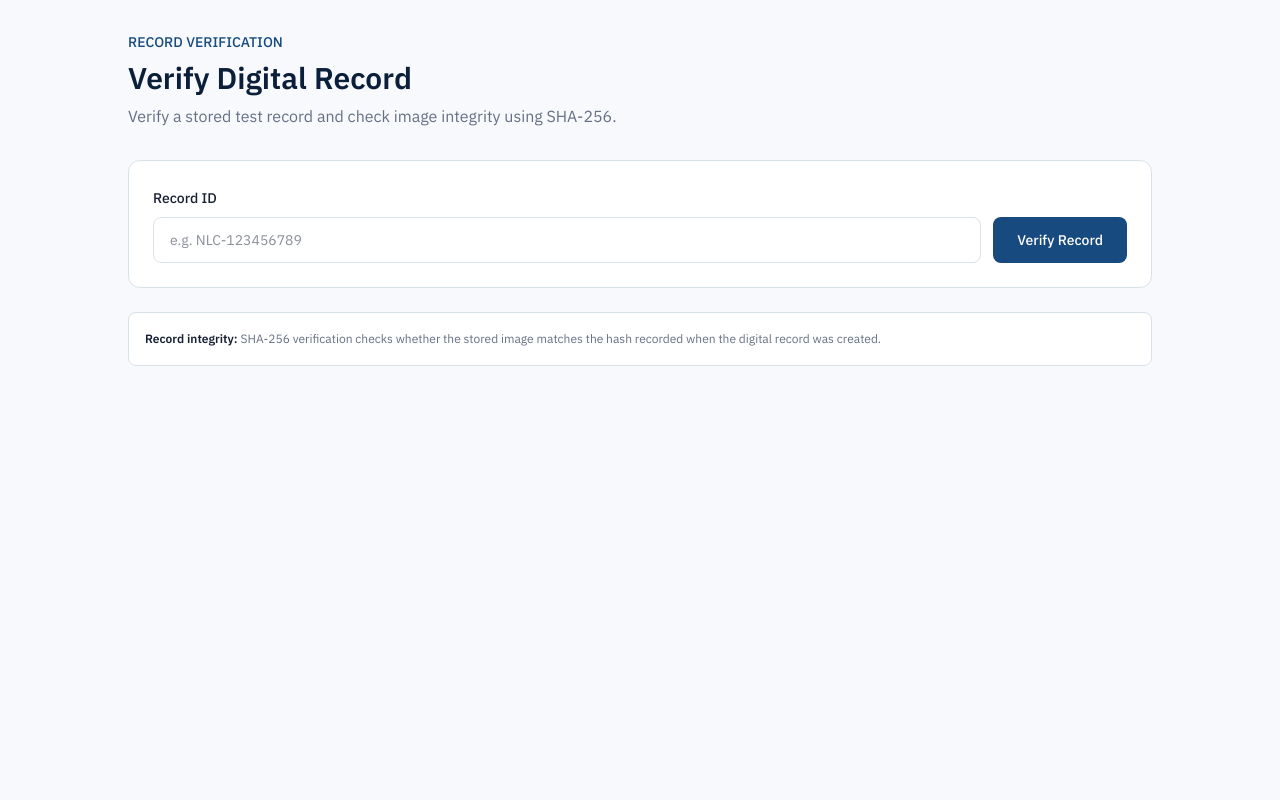
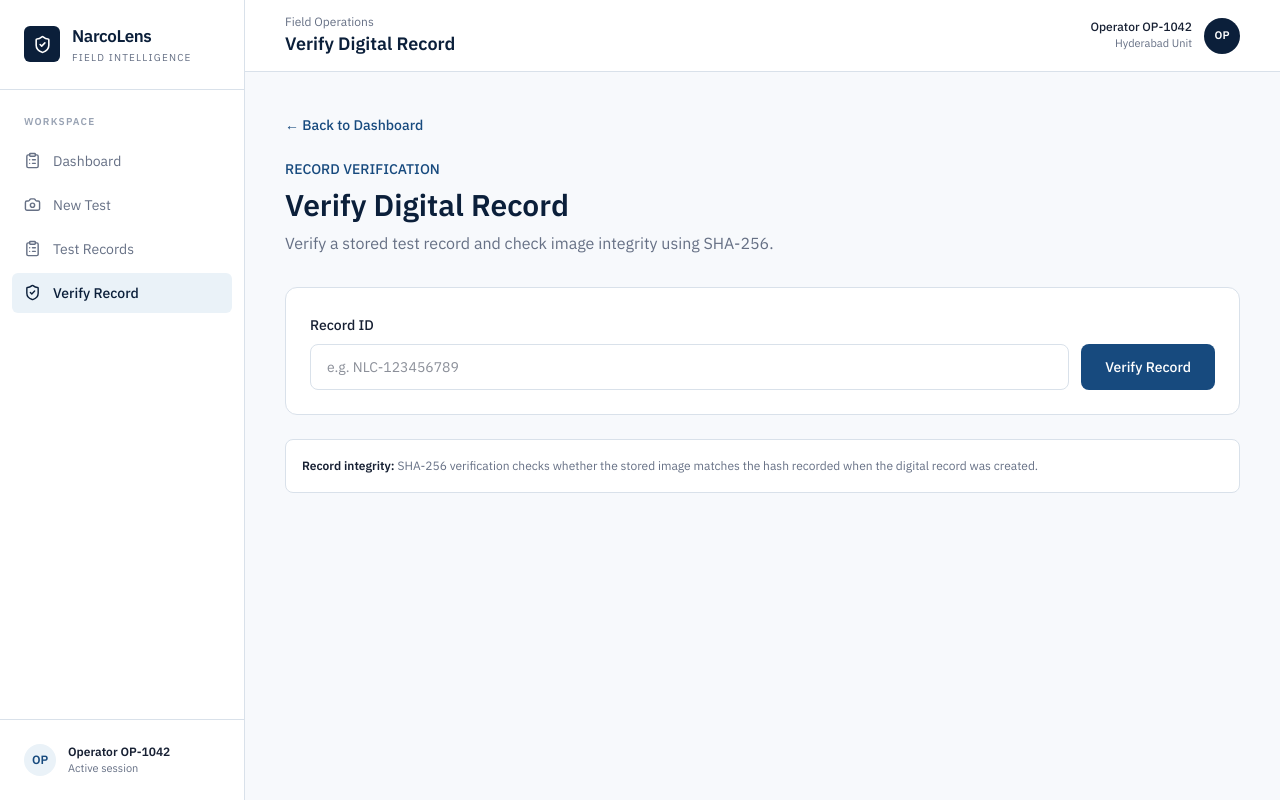
Before and after one commit to ahmadbhanvadiya-dot/narcolens, a Next.js app: page /verify in a window 1280 px wide. Built offline with nearby package versions, Linux system fonts and the light colour scheme; no server answers.

Commit message:
added sidebar to all

```diff
--- /dev/null
+++ b/app/components/AppShell.tsx
@@ -0,0 +1,190 @@
+"use client";
+
+import Link from "next/link";
+import { usePathname } from "next/navigation";
+import {
+  Camera,
+  ClipboardList,
+  ShieldCheck,
+} from "lucide-react";
+
+export default function AppShell({
+  children,
+  title,
+  section = "Field Operations",
+}: {
+  children: React.ReactNode;
+  title: string;
+  section?: string;
+}) {
+  const pathname = usePathname();
+
+  const navItems = [
+    {
+      href: "/",
+      label: "Dashboard",
+      icon: <ClipboardList size={17} />,
+    },
+    {
+      href: "/test",
+      label: "New Test",
+      icon: <Camera size={17} />,
+    },
+    {
+      href: "/test-records",
+      label: "Test Records",
+      icon: <ClipboardList size={17} />,
+    },
+    {
+      href: "/verify",
+      label: "Verify Record",
+      icon: <ShieldCheck size={17} />,
+    },
+  ];
+
+  return (
+    <main className="min-h-screen bg-[#F7F9FC] text-[#172033]">
+      <div className="flex min-h-screen">
+
+        {/* Sidebar */}
+        <aside className="hidden w-[245px] shrink-0 border-r border-[#D9E1EA] bg-white md:flex md:flex-col">
+
+          {/* Logo */}
+          <div className="border-b border-[#D9E1EA] px-6 py-6">
+            <div className="flex items-center gap-3">
+
+              <div className="flex h-9 w-9 items-center justify-center rounded-md bg-[#0B1F3A]">
+                <ShieldCheck
+                  size={19}
+                  className="text-white"
+                />
+              </div>
+
+              <div>
+                <h1 className="text-[17px] font-semibold tracking-tight text-[#0B1F3A]">
+                  NarcoLens
+                </h1>
+
+                <p className="text-[10px] uppercase tracking-[0.12em] text-[#667085]">
+                  Field Intelligence
+                </p>
+              </div>
+
+            </div>
+          </div>
+
+          {/* Navigation */}
+          <nav className="flex-1 px-3 py-6">
+
+            <p className="mb-3 px-3 text-[10px] font-semibold uppercase tracking-[0.12em] text-[#98A2B3]">
+              Workspace
+            </p>
+
+            {navItems.map((item) => {
+              const active =
+                item.href === "/"
+                  ? pathname === "/"
+                  : pathname.startsWith(item.href);
+
+              return (
+                <Link
+                  key={item.href}
+                  href={item.href}
+                  className={`mb-1 flex items-center gap-3 rounded-md px-3 py-2.5 text-sm transition ${
+                    active
+                      ? "bg-[#EAF2F8] font-medium text-[#0B1F3A]"
+                      : "text-[#667085] hover:bg-[#F3F6F9] hover:text-[#172033]"
+                  }`}
+                >
+                  {item.icon}
+                  {item.label}
+                </Link>
+              );
+            })}
+
+          </nav>
+
+          {/* Operator */}
+          <div className="border-t border-[#D9E1EA] p-4">
+
+            <div className="flex items-center gap-3 rounded-md px-2 py-2">
+
+              <div className="flex h-8 w-8 items-center justify-center rounded-full bg-[#EAF2F8] text-xs font-semibold text-[#174A7E]">
+                OP
+              </div>
+
+              <div>
+                <p className="text-xs font-semibold text-[#172033]">
+                  Operator OP-1042
+                </p>
+
+                <p className="text-[11px] text-[#667085]">
+                  Active session
+                </p>
+              </div>
+
+            </div>
+
+          </div>
+
+        </aside>
+
+        {/* Main */}
+        <section className="min-w-0 flex-1">
+
+          {/* Top bar */}
+          <header className="flex h-[72px] items-center justify-between border-b border-[#D9E1EA] bg-white px-6 md:px-10">
+
+            <div>
+              <p className="text-xs text-[#667085]">
+                {section}
+              </p>
+
+              <h2 className="text-lg font-semibold text-[#0B1F3A]">
+                {title}
+              </h2>
+            </div>
+
+            <div className="flex items-center gap-3">
+
+              <div className="hidden text-right sm:block">
+                <p className="text-xs font-medium">
+                  Operator OP-1042
+                </p>
+
+                <p className="text-[11px] text-[#667085]">
+                  Hyderabad Unit
+                </p>
+              </div>
+
+              <div className="flex h-9 w-9 items-center justify-center rounded-full bg-[#0B1F3A] text-[11px] font-semibold text-white">
+                OP
+              </div>
+
+            </div>
+
+          </header>
+
+          {/* Page */}
+          <div className="p-6 md:p-10">
+
+            {/* Back */}
+            {pathname !== "/" && (
+              <Link
+                href="/"
+                className="mb-6 inline-flex items-center gap-2 text-sm font-medium text-[#174A7E] hover:underline"
+              >
+                ← Back to Dashboard
+              </Link>
+            )}
+
+            {children}
+
+          </div>
+
+        </section>
+
+      </div>
+    </main>
+  );
+}
--- a/app/test-records/page.tsx
+++ b/app/test-records/page.tsx
@@ -3,6 +3,7 @@
 import { useEffect, useState } from "react";
 import Link from "next/link";
 import { supabase } from "@/lib/supabase";
+import AppShell from "@/app/components/AppShell";
 
 type TestRecord = {
   id: string;
@@ -65,8 +66,8 @@ export default function TestRecordsPage() {
   }
 
   return (
-    <main className="min-h-screen bg-[#F7F9FC] p-8">
-      <div className="mx-auto max-w-7xl">
+  <AppShell title="Test Records">
+
 
         {/* Header */}
         <div>
@@ -290,7 +291,7 @@ export default function TestRecordsPage() {
           </p>
         </div>
 
-      </div>
-    </main>
+
+    </AppShell>
   );
 }
--- a/app/verify/page.tsx
+++ b/app/verify/page.tsx
@@ -2,6 +2,7 @@
 
 import { useEffect, useState } from "react";
 import { supabase } from "@/lib/supabase";
+import AppShell from "@/app/components/AppShell";
 
 type TestRecord = {
   record_id: string;
@@ -177,8 +178,7 @@ export default function VerifyPage() {
   }
 
   return (
-    <main className="min-h-screen bg-[#F7F9FC] p-8">
-      <div className="mx-auto max-w-5xl">
+  <AppShell title="Verify Digital Record">
 
         {/* Header */}
         <div>
@@ -428,7 +428,6 @@ export default function VerifyPage() {
 
         </div>
 
-      </div>
-    </main>
+      </AppShell>
   );
 }
```
